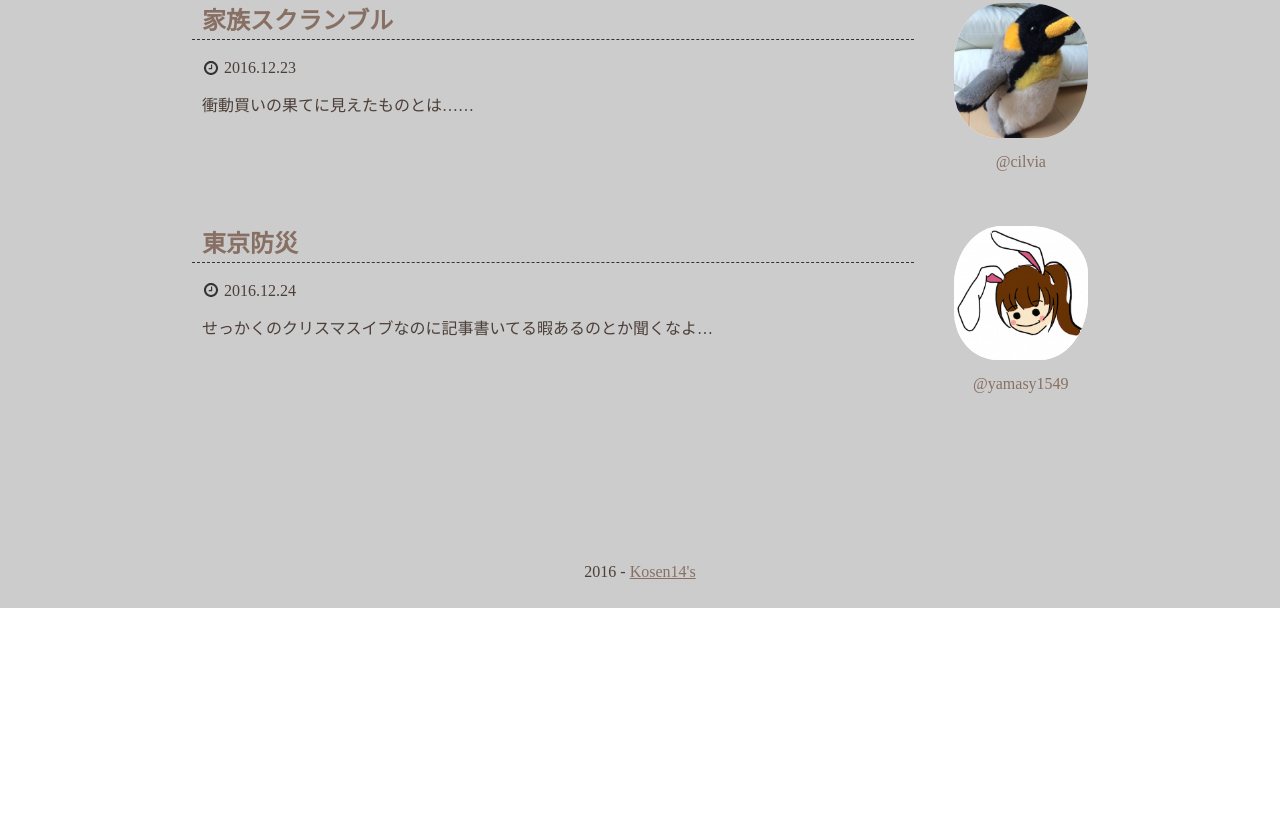
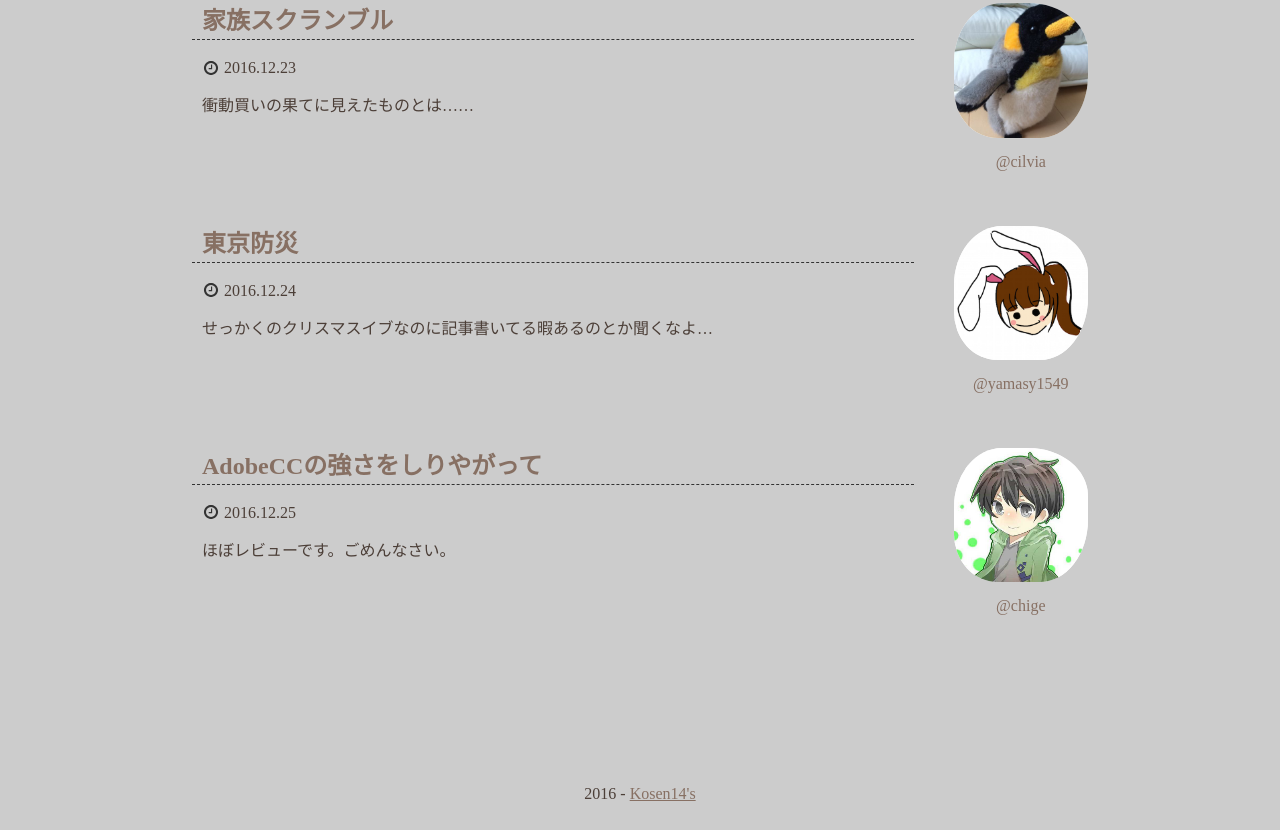
Before and after one commit to kosen14s/site-old-ver1, a plain HTML site: page bookclub2nd/index.html in a window 1280 px wide. Shown: the part 1310-2140 px from the top of the page. Before the commit the page ends 1918 px from the top, so only its background shows below. Drawn offline with Linux system fonts and the light colour scheme.

Commit message:
Update 2016-12-25T13:32:58.201Z

```diff
--- a/bookclub2nd/index.html
+++ b/bookclub2nd/index.html
@@ -105,6 +105,19 @@
         </div>
         <div class="introducer"><a href="https://twitter.com/yamasy1549"><img class="icon" src="../images/bookclub/yamasy.png"></a><a class="name" href="https://twitter.com/yamasy1549">@yamasy1549</a></div>
       </article>
+      <article class="book">
+        <div class="introduction">
+          <h2 class="title"><a href="https://chige12.tumblr.com/post/154933272628/kosen14s-%E8%AA%AD%E6%9B%B8%E4%BC%9A2nd">AdobeCCの強さをしりやがって</a></h2>
+          <p>
+            <svg version="1.1" style="padding-bottom:4px" width="18px" height="18px" viewBox="0 0 48.21 48.21" enable-background="new 0 0 54.9 44.5" xml:space="preserve">
+              <path fill="#333" d="M2435.3,771.4a24.3,24.3,0,0,1,0,24.2,24,24,0,0,1-8.8,8.8,24.3,24.3,0,0,1-24.2,0,24,24,0,0,1-8.8-8.8,24.3,24.3,0,0,1,0-24.2,24,24,0,0,1,8.8-8.8,24.3,24.3,0,0,1,24.2,0A24,24,0,0,1,2435.3,771.4Zm-6.1,20.7a17.2,17.2,0,0,0,0-17.1,17,17,0,0,0-6.2-6.2,17.2,17.2,0,0,0-17.1,0,17,17,0,0,0-6.2,6.2,17.2,17.2,0,0,0,0,17.1,17,17,0,0,0,6.2,6.2,17.2,17.2,0,0,0,17.1,0A17,17,0,0,0,2429.2,792.1Zm-10.8-19.6v14.1a1,1,0,0,1-1,1h-10a1,1,0,0,1-1-1v-2a1,1,0,0,1,1-1h7v-11a1,1,0,0,1,1-1h2A1,1,0,0,1,2418.4,772.4Z" transform="translate(-2390.3 -759.4)"></path>
+            </svg>
+            <time>2016.12.25</time>
+          </p>
+          <p>ほぼレビューです。ごめんなさい。</p>
+        </div>
+        <div class="introducer"><a href="https://twitter.com/technictige"><img class="icon" src="../images/bookclub/chige.jpg"></a><a class="name" href="https://twitter.com/technictige">@chige</a></div>
+      </article>
     </main>
     <div class="backtotop"><a class="animhop-hover" id="twitter" href="" target="_blank">
         <svg version="1.1" style="padding: 0 0 3px 1px" width="20px" height="20px" viewBox="0 0 54.9 44.5" enable-background="new 0 0 54.9 44.5" xml:space="preserve">
```
